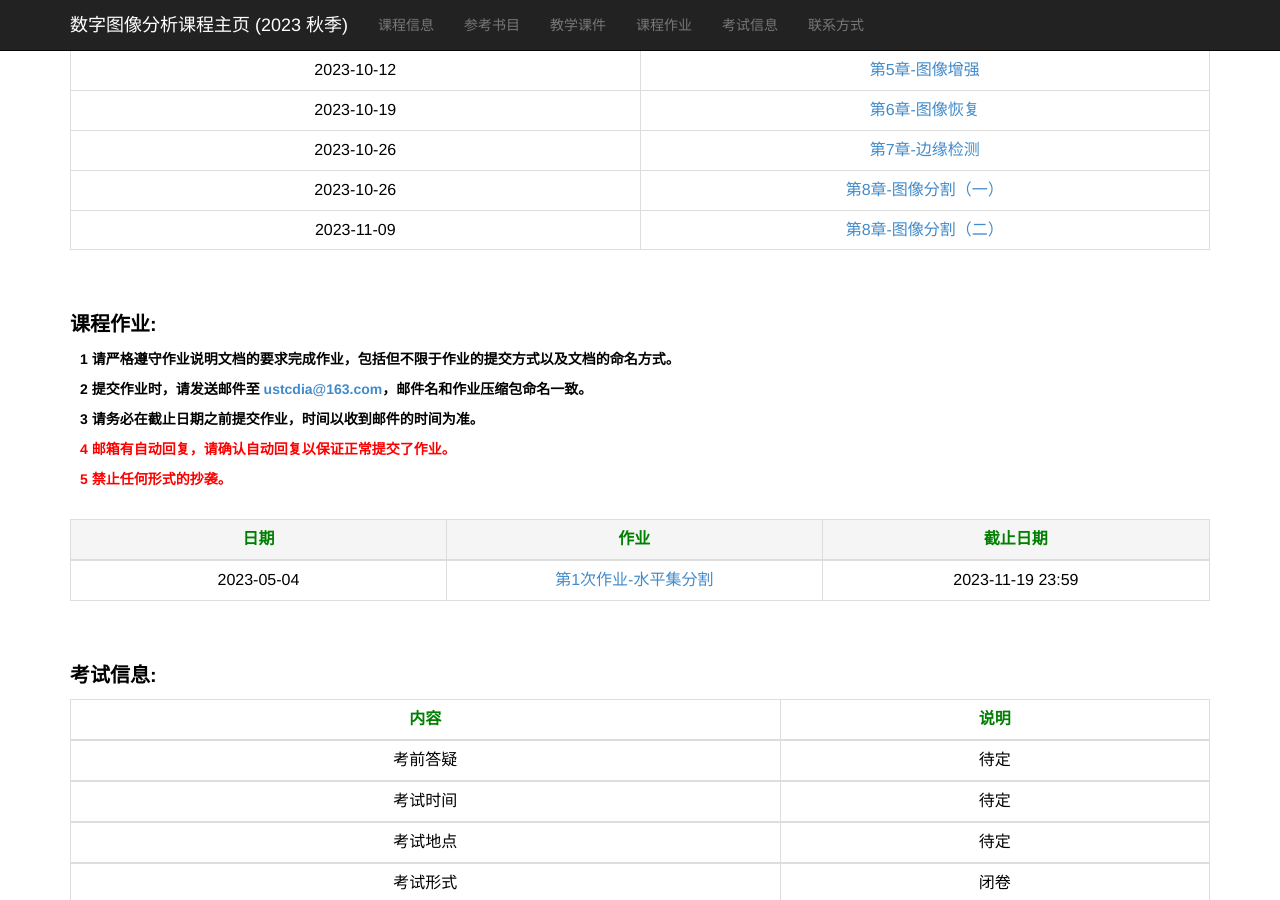
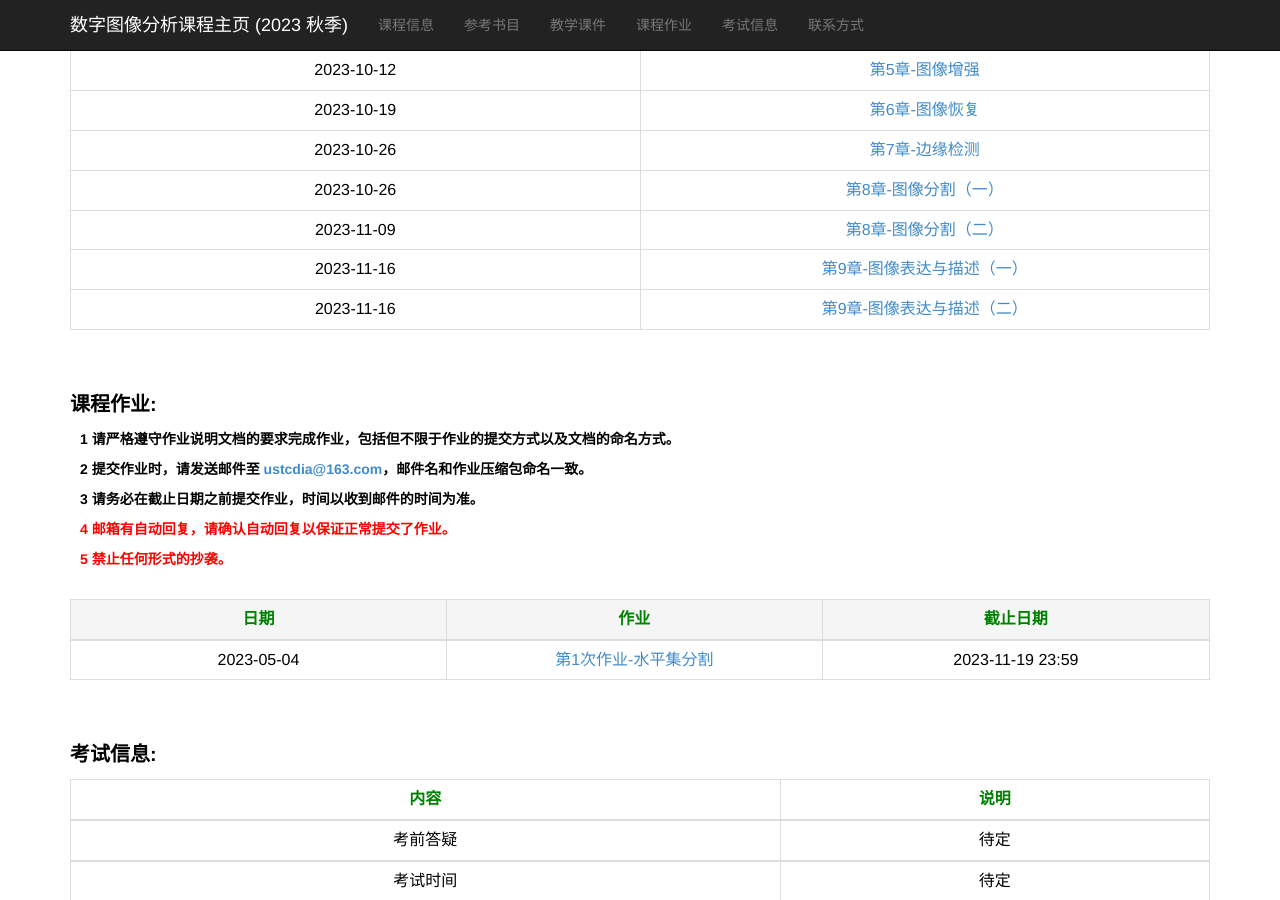
Before and after one commit to ustc-dia/ustc-dia.github.io, a Jekyll site: the page index.html, which Jekyll copies as it is, in a window 1280 px wide and 900 px high, scrolled down 993 px. Built offline with Jekyll 4.4.1, drawn with Linux system fonts in a browser that asks for light colours.

Commit message:
update slides9

```diff
--- a/index.html
+++ b/index.html
@@ -220,17 +220,17 @@
                     <td><a href="./slides_2023_autumn/第8章-图像分割（二）.pdf" target="_blank">第8章-图像分割（二）</a></td>
                 </tr>
 
-                <!--
                 <tr>
-                    <td>2023-05-25</td>
-                    <td><a href="./slides_2023_autumn/第9章 图像表达与描述(一).pdf" target="_blank">第9.1章-图像表达与描述(一)</a></td>
+                    <td>2023-11-16</td>
+                    <td><a href="./slides_2023_autumn/第9章-图像表达与描述（一）.pdf" target="_blank">第9章-图像表达与描述（一）</a></td>
                 </tr>
 
                 <tr>
-                    <td>2023-06-08</td>
-                    <td><a href="./slides_2023_autumn/第9章 图像表达与描述(二).pdf" target="_blank">第9.2章-图像表达与描述(二)</a></td>
+                    <td>2023-11-16</td>
+                    <td><a href="./slides_2023_autumn/第9章-图像表达与描述（二）.pdf" target="_blank">第9章-图像表达与描述（二）</a></td>
                 </tr>
 
+                <!--
                 <tr>
                     <td>2023-06-08</td>
                     <td><a href="./slides_2023_autumn/第10章-图像识别.pdf" target="_blank">第10章-图像识别</a></td>
```
Also changed, not shown: 2 other files.
